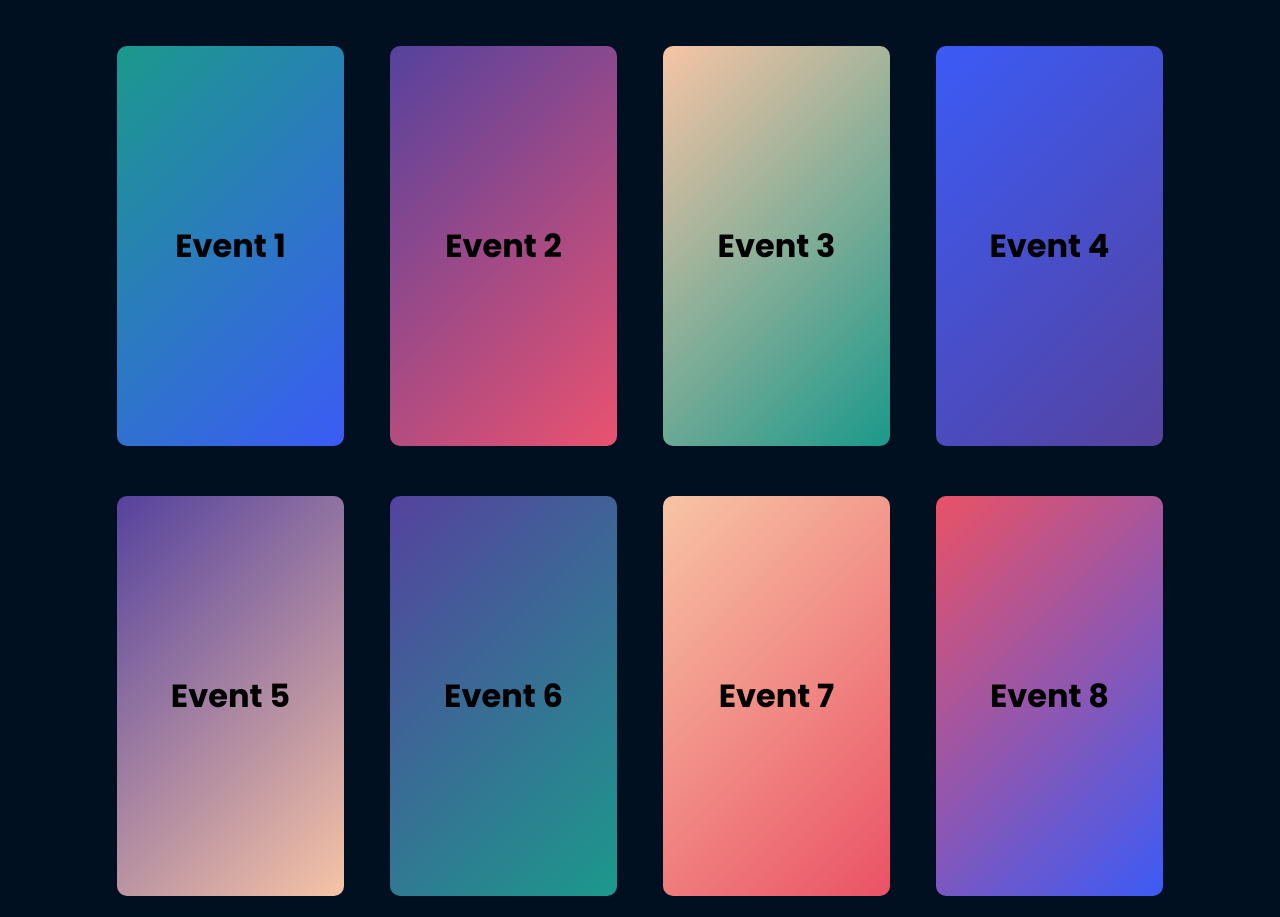
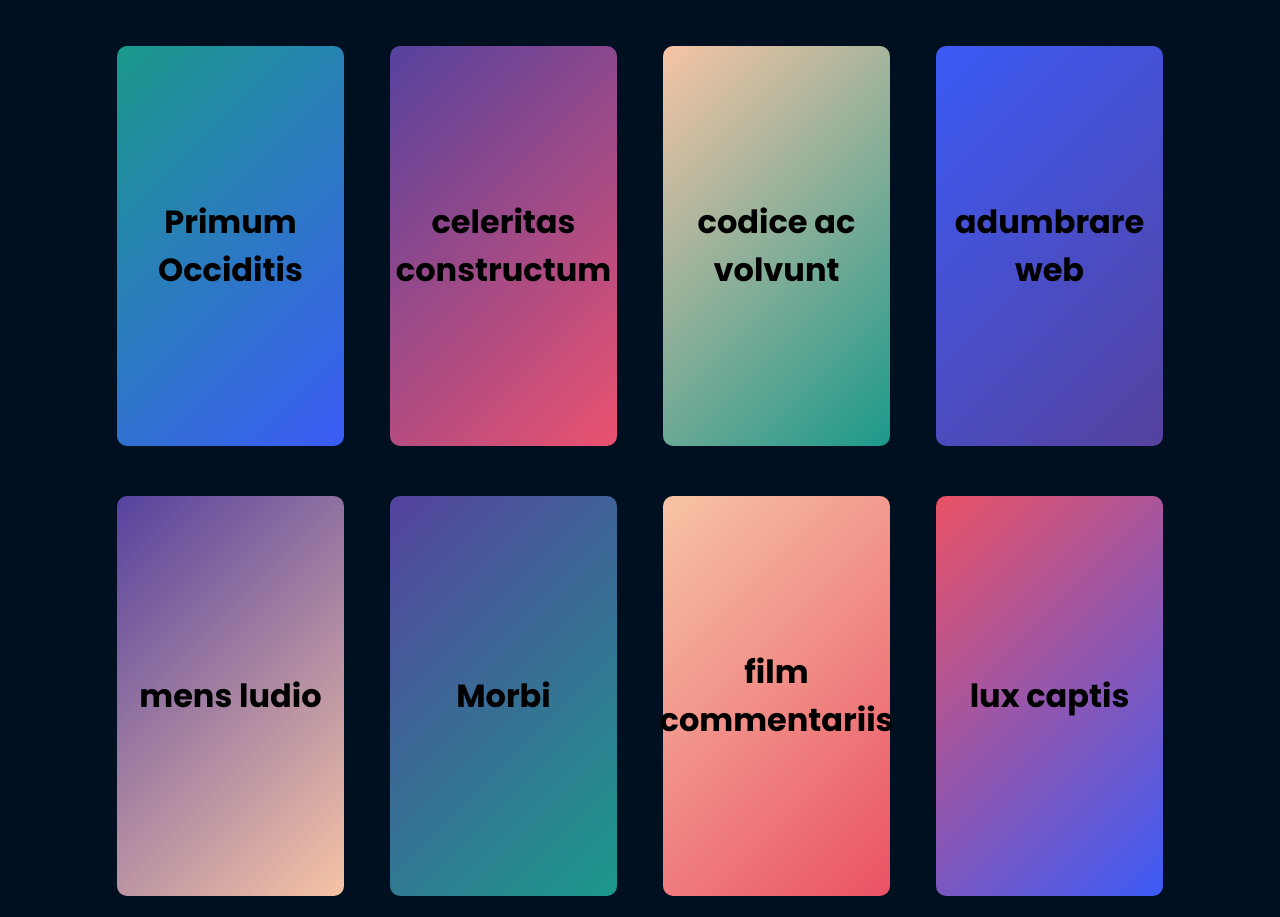
Before and after one commit to 2709-devansh/Events-EQC2, a plain HTML site: page index.html in a window 1280 px wide. Drawn offline with Linux system fonts and the light colour scheme.

Commit message:
Update index.html
commit before you push

```diff
--- a/index.html
+++ b/index.html
@@ -23,7 +23,7 @@
         <div class="e1" id="e">
           <div class="e-inner">
             <div class="e-front" id="e1">
-              <h1>Event 1</h1>
+              <h1>Primum Occiditis</h1>
             </div>
             <div class="e-back" id="e1">
               <h1>About Event 1</h1>
@@ -35,7 +35,7 @@
         <div class="e2" id="e">
           <div class="e-inner" id="e2">
             <div class="e-front">
-              <h1>Event 2</h1>
+              <h1>celeritas constructum</h1>
             </div>
             <div class="e-back" id="e2">
               <h1>About Event 2</h1>
@@ -47,7 +47,7 @@
         <div class="e3" id="e">
           <div class="e-inner">
             <div class="e-front" id="e3">
-              <h1>Event 3</h1>
+              <h1>codice ac volvunt</h1>
             </div>
             <div class="e-back" id="e3">
               <h1>About Event 3</h1>
@@ -59,7 +59,7 @@
         <div class="e4" id="e">
           <div class="e-inner">
             <div class="e-front" id="e4">
-              <h1>Event 4</h1>
+              <h1>adumbrare web</h1>
             </div>
             <div class="e-back" id="e4">
               <h1>About Event 4</h1>
@@ -73,7 +73,7 @@
         <div class="e5" id="e">
           <div class="e-inner">
             <div class="e-front" id="e5">
-              <h1>Event 5</h1>
+              <h1>mens ludio</h1>
             </div>
             <div class="e-back" id="e5">
               <h1>About Event 5</h1>
@@ -85,7 +85,7 @@
         <div class="e6" id="e">
           <div class="e-inner">
             <div class="e-front" id="e6">
-              <h1>Event 6</h1>
+              <h1>Morbi</h1>
             </div>
             <div class="e-back" id="e6">
               <h1>About Event 6</h1>
@@ -97,7 +97,7 @@
         <div class="e7" id="e">
           <div class="e-inner">
             <div class="e-front" id="e7">
-              <h1>Event 7</h1>
+              <h1>film commentariis</h1>
             </div>
             <div class="e-back" id="e7">
               <h1>About Event 7</h1>
@@ -109,7 +109,7 @@
         <div class="e8" id="e">
           <div class="e-inner" id="e8">
             <div class="e-front" id="e8">
-              <h1>Event 8</h1>
+              <h1>lux captis</h1>
             </div>
             <div class="e-back" id="e8">
               <h1>About Event 8</h1>
```
